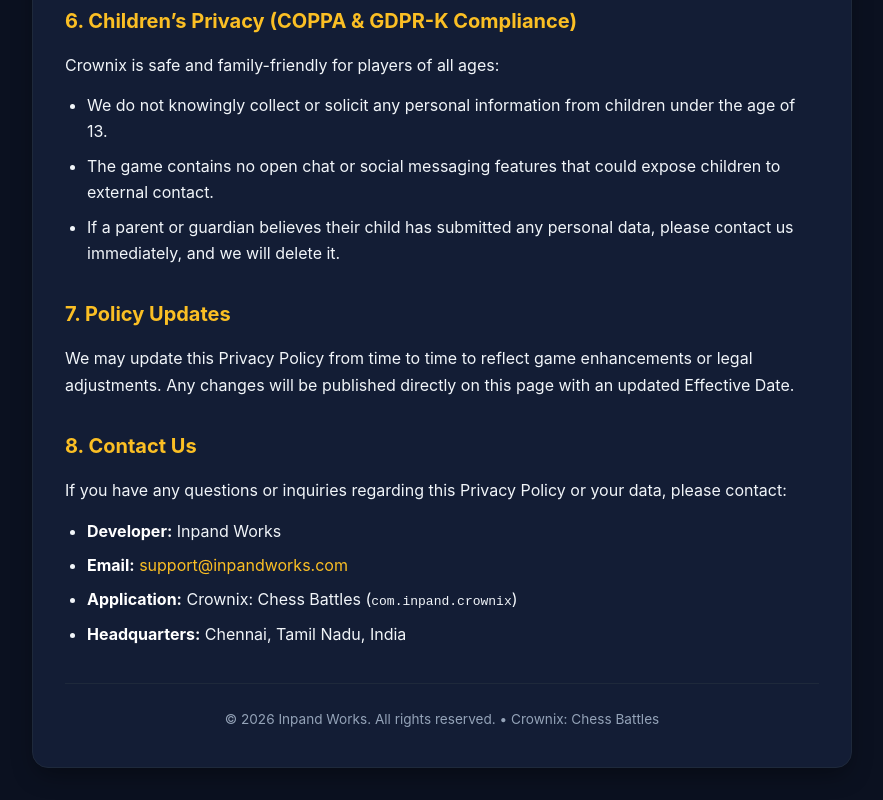
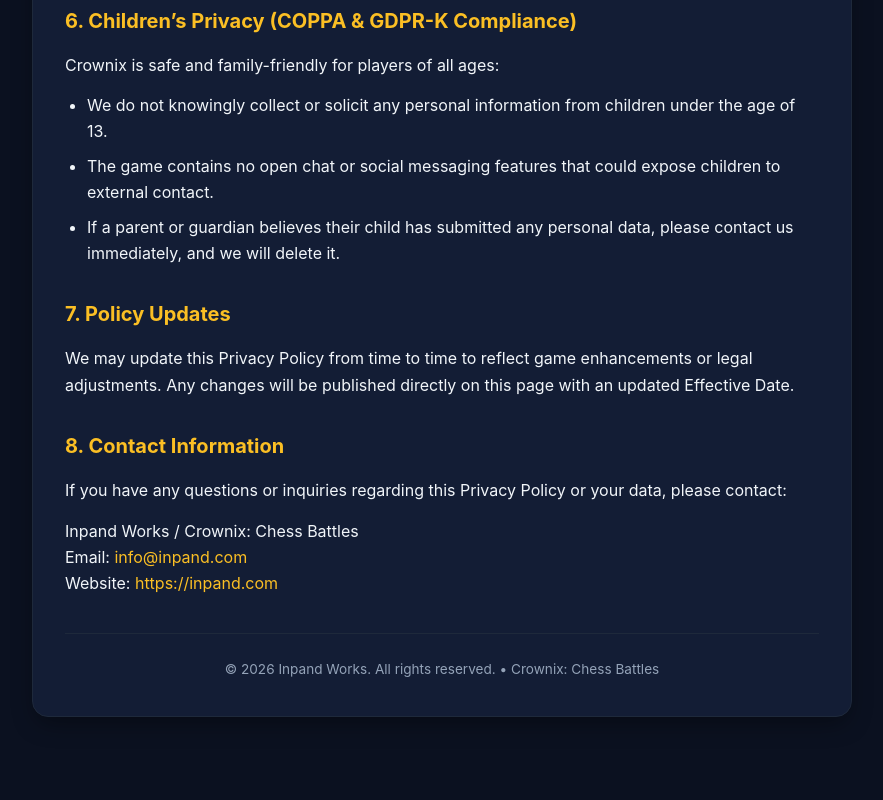
Before and after one commit to inpand/crownix_privacypolicy, a plain HTML site: page index.html in a window 1280 px wide. Shown: the part 2256-3056 px from the top of the page, without its empty margins (198-1081 px from the left). After the commit the page ends 3005 px from the top, so only its background shows below. Drawn offline with Linux system fonts and the light colour scheme.

Commit message:
Update contact email to info@inpand.com and website to inpand.com

```diff
--- a/index.html
+++ b/index.html
@@ -210,14 +210,13 @@
     <h2>7. Policy Updates</h2>
     <p>We may update this Privacy Policy from time to time to reflect game enhancements or legal adjustments. Any changes will be published directly on this page with an updated Effective Date.</p>
 
-    <h2>8. Contact Us</h2>
+    <h2>8. Contact Information</h2>
     <p>If you have any questions or inquiries regarding this Privacy Policy or your data, please contact:</p>
-    <ul>
-      <li><strong>Developer:</strong> Inpand Works</li>
-      <li><strong>Email:</strong> <a href="mailto:support@inpandworks.com">support@inpandworks.com</a></li>
-      <li><strong>Application:</strong> Crownix: Chess Battles (<code>com.inpand.crownix</code>)</li>
-      <li><strong>Headquarters:</strong> Chennai, Tamil Nadu, India</li>
-    </ul>
+    <p>
+      Inpand Works / Crownix: Chess Battles<br>
+      Email: <a href="mailto:info@inpand.com">info@inpand.com</a><br>
+      Website: <a href="https://inpand.com" target="_blank" rel="noopener noreferrer">https://inpand.com</a>
+    </p>
 
     <footer>
       &copy; 2026 Inpand Works. All rights reserved. &bull; Crownix: Chess Battles
```
